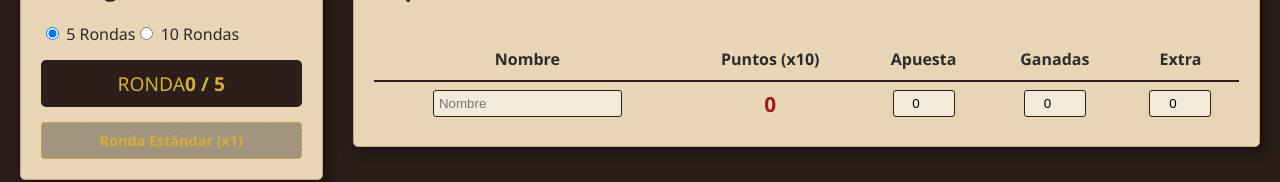
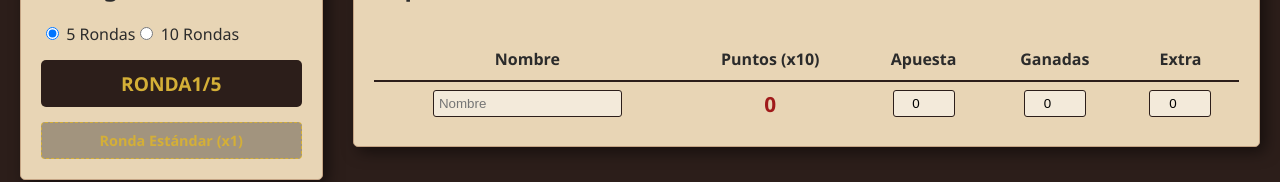
Before and after one commit to BrandonMDLCN/skull-king-module, a React (Create React App) app: page / in a window 1280 px wide. Shown: the part 258-440 px from the top of the page. Built offline with nearby package versions, Linux system fonts and the light colour scheme.

Commit message:
corrección rondas

```diff
--- a/src/App.js
+++ b/src/App.js
@@ -119,8 +119,7 @@ function App() {
               </label>
             </div>
             <div className="ronda-badge">
-              <span>RONDA</span>
-              <strong>{rondaActual} / {maxRondas}</strong>
+              <strong>{(rondaActual !== maxRondas) ? "RONDA" + (rondaActual+1) + "/" + maxRondas : "Juego Terminado"}</strong>
             </div>
             {/* MENSAJE DE MULTIPLICADOR */}
             <div className={`multiplicador-aviso ${rondaActual + 1 >= maxRondas - 1 ? 'animar' : ''}`}>
```
